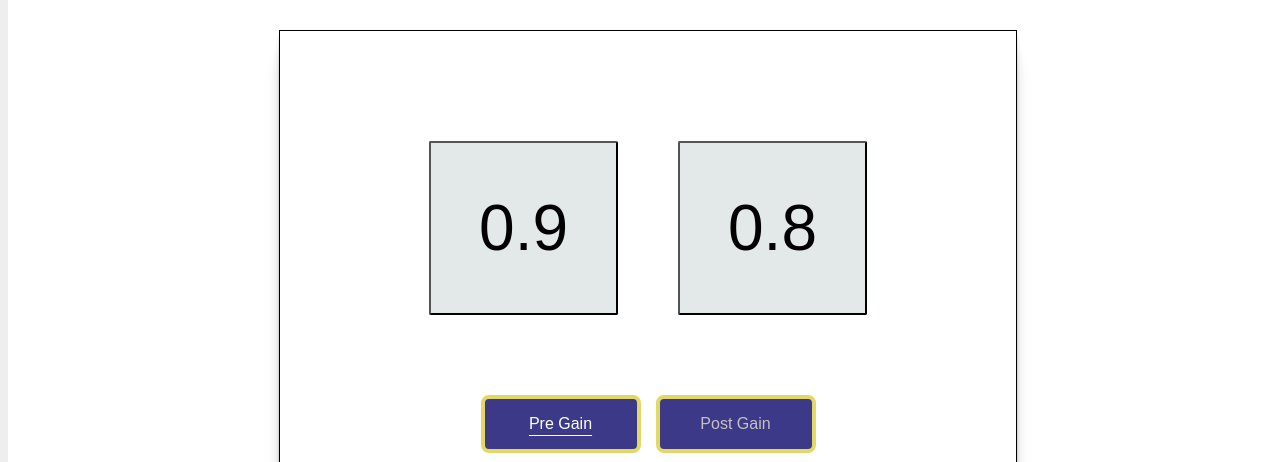
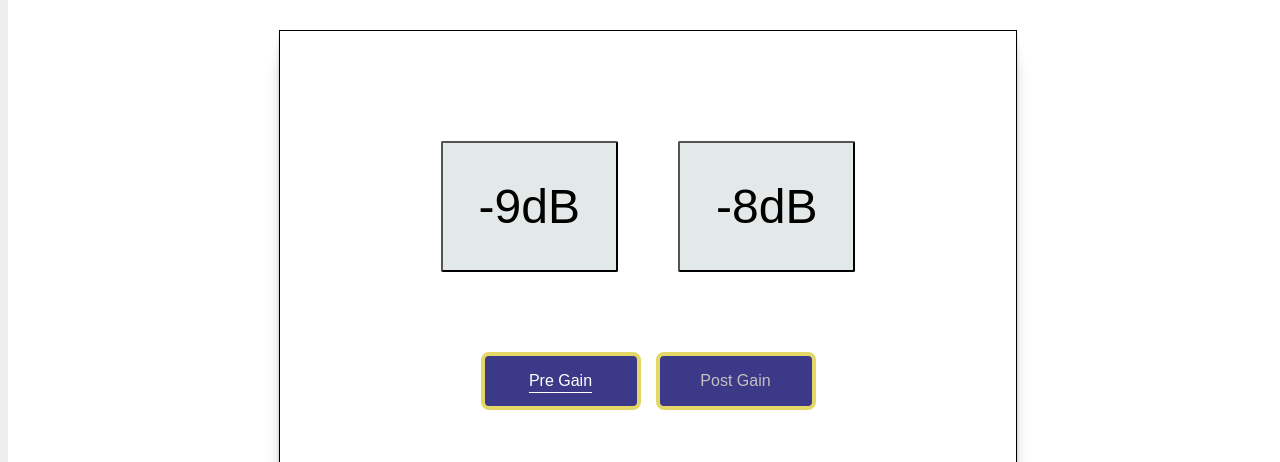
Before and after one commit to greggfine/mag-gg, a website built with Vite: page index.html in a window 1280 px wide. Both pictures are taken after a click on the button "Start Game". Shown: the part 76-538 px from the top of the page. Built offline with nearby package versions, Linux system fonts and the light colour scheme; files whose address does not match are found by name.

Commit message:
[FIX] Fix answer buttons text and styling

```diff
--- a/src/app.ts
+++ b/src/app.ts
@@ -106,10 +106,10 @@ function displayAnswers(correctAnswer: number, wrongAnswer: number) {
     button.style.backgroundColor = "";
     button.style.color = "#000";
     if (index === correctButtonIndex) {
-      button.textContent = correctAnswer.toString();
+      button.textContent = `-${(correctAnswer * 10).toString()}dB`;
       button.dataset.answer = "correct";
     } else {
-      button.textContent = wrongAnswer.toString();
+      button.textContent = `-${(wrongAnswer * 10).toString()}dB`;
       button.dataset.answer = "wrong";
     }
   });
--- a/src/style.scss
+++ b/src/style.scss
@@ -34,7 +34,7 @@ body {
   &__btn {
     padding: 0.75em;
     min-width: 150px;
-    font-size: 4rem;
+    font-size: 3rem;
     color: #000;
     border-radius: 2px;
     background-color: hsl(170deg 15% 90%);
```
Also changed, not shown: dist/index.html.
